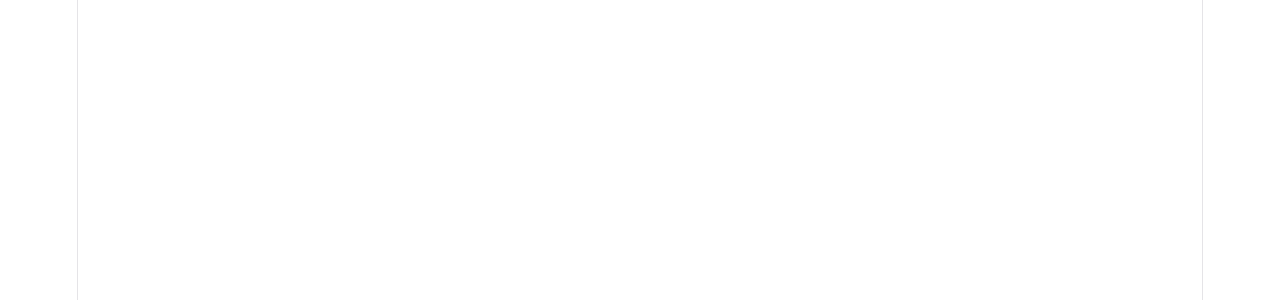
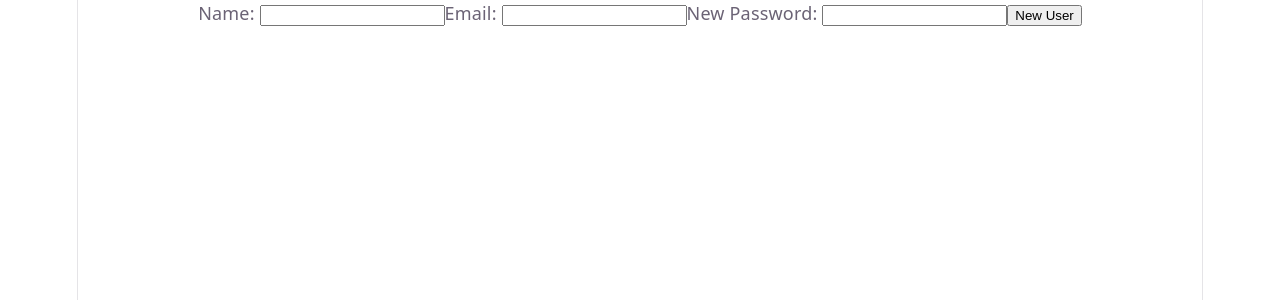
Before and after one commit to caleb-james-smith/notes-App, a React (Vite) app: page / in a window 1280 px wide. Shown: the top 300 px of the page. Built offline with nearby package versions, Linux system fonts and the light colour scheme.

Commit message:
Create user working but not fully functional

```diff
--- a/package.json
+++ b/package.json
@@ -7,9 +7,11 @@
     "dev": "vite",
     "build": "tsc -b && vite build",
     "lint": "eslint .",
-    "preview": "vite preview"
+    "preview": "vite preview",
+    "json-server": "json-server db.json --port 3001"
   },
   "dependencies": {
+    "json-server": "^0.17.4",
     "react": "^19.2.8",
     "react-dom": "^19.2.8"
   },
@@ -22,6 +24,7 @@
     "eslint": "^10.9.0",
     "eslint-plugin-react-hooks": "^7.1.1",
     "eslint-plugin-react-refresh": "^0.5.4",
+    "json-server": "^0.17.4",
     "globals": "^17.11.0",
     "typescript": "~6.0.2",
     "typescript-eslint": "^8.67.0",
--- a/src/App.tsx
+++ b/src/App.tsx
@@ -1,12 +1,15 @@
 import { useState } from 'react'
 
+
 import './App.css'
+import { NewUser } from './Components/UserComponents/NewUser'
 
 function App() {
 
 
   return (
     <>
+    <NewUser />
 
     </>
   )
--- /dev/null
+++ b/src/Components/UserComponents/NewUser.tsx
@@ -0,0 +1,63 @@
+import {} from "../../data/types";
+import  { useState } from 'react'
+
+export function NewUser () {
+
+
+
+    const [formData, setFormData] = useState({name: '', email: '', password: ''})
+
+    const handleFormChange = (event: React.ChangeEvent<HTMLInputElement>) =>  {
+        setFormData({
+            ...formData,
+            [event.target.name]: event.target.value
+            }
+         )
+    }
+
+    const handleNewUser = async (event: React.SubmitEvent<HTMLFormElement>): Promise<void> => {
+        event.preventDefault()
+        try{
+            const response = await fetch(`http://localhost:3001/users`, {
+                method: 'POST',
+                headers: {
+                    'Content-Type': 'application/json',
+                },
+                body: JSON.stringify(formData)
+            })
+            if (!response.ok) {
+                throw new Error('cannot respond to json file')
+            }
+
+        } catch (error) {
+            console.error(error)
+
+        }
+
+    }
+
+
+
+
+
+
+
+
+    return (
+        <>
+        <div>
+            <form onSubmit={handleNewUser}>
+                <label htmlFor="name">Name: </label>
+                <input name="name" value={formData.name} onChange={handleFormChange}></input>
+                <label htmlFor="email">Email: </label>
+                <input name='email' value={formData.email} onChange={handleFormChange}></input>
+                <label htmlFor="password">New Password: </label>
+                <input name='password' value={formData.password} onChange={handleFormChange}></input>
+                <button type="submit">New User</button>
+            </form>
+        </div>
+
+
+        </>
+    )
+}
--- /dev/null
+++ b/src/data/types.ts
@@ -0,0 +1,55 @@
+export interface User  {
+    id: string
+    name: string
+    email: string
+    password: string
+    notes: Note[]
+}
+
+export interface Note {
+    id: string
+    title: string
+    content: string
+    creationDate: Date
+    tags?: string[]
+}
+
+export type NewUserForm = {
+    name: string
+    email: string
+    password: string
+}
+
+
+
+// using Classes to keep the data types
+
+// class User  {
+//         id: string;
+//         name: string;
+//         email: string;
+//         password: string;
+//         notes: Note[]
+//         constructor(id: string, name: string, email: string, password: string, notes: Note[]) {
+//             this.id = id;
+//             this.name = name
+//             this.email = email
+//             this.password = password
+//             this.notes = notes
+//         }
+//     }
+
+// class Note {
+//     id: string
+//     title: string
+//     content: string
+//     creationDate: Date
+//     tags?: string[]
+//         constructor(id: string, title: string, content: string, creationDate: Date, tags?: string[]) {
+//             this.id = id
+//             this.title = title
+//             this.content = content
+//             this.creationDate = creationDate
+//             this.tags = tags // come back to this and see if we need a conditional
+//         }
+// }
```
Also changed, not shown: 1 other file (tests, documents, lock files or other folders).
